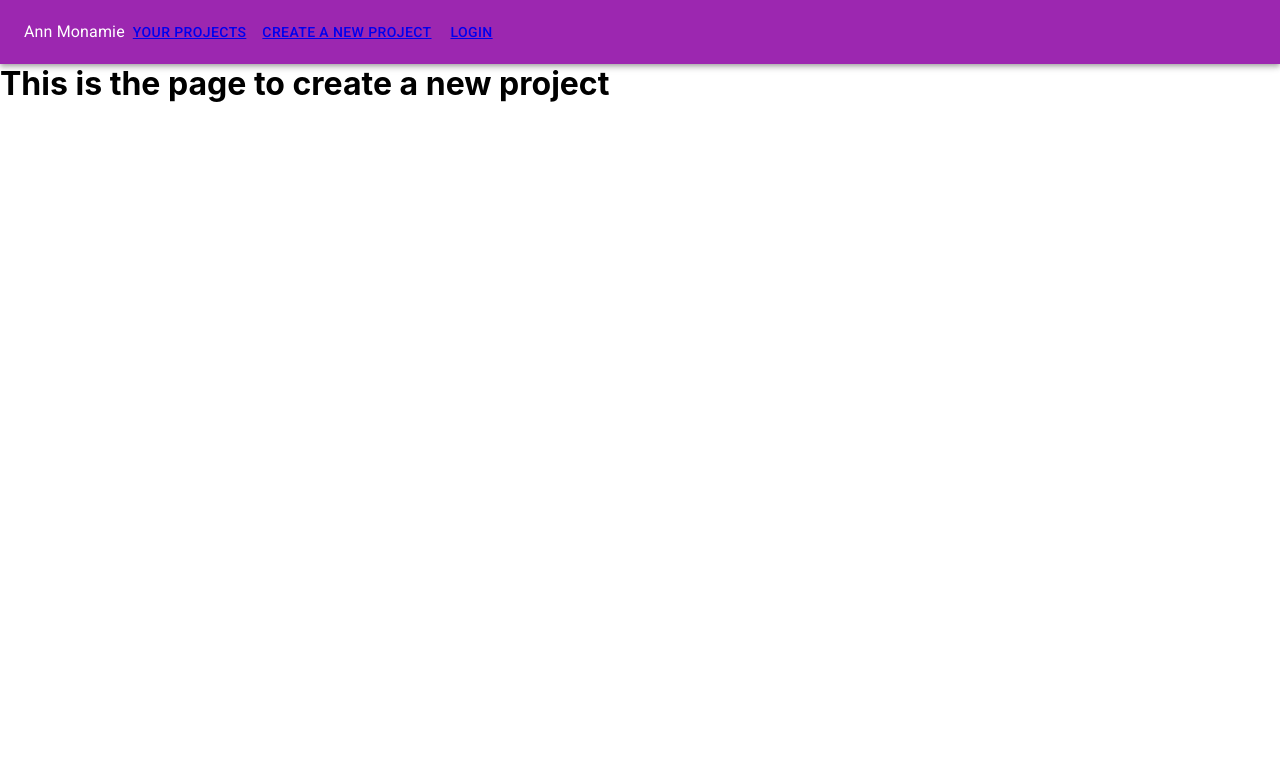
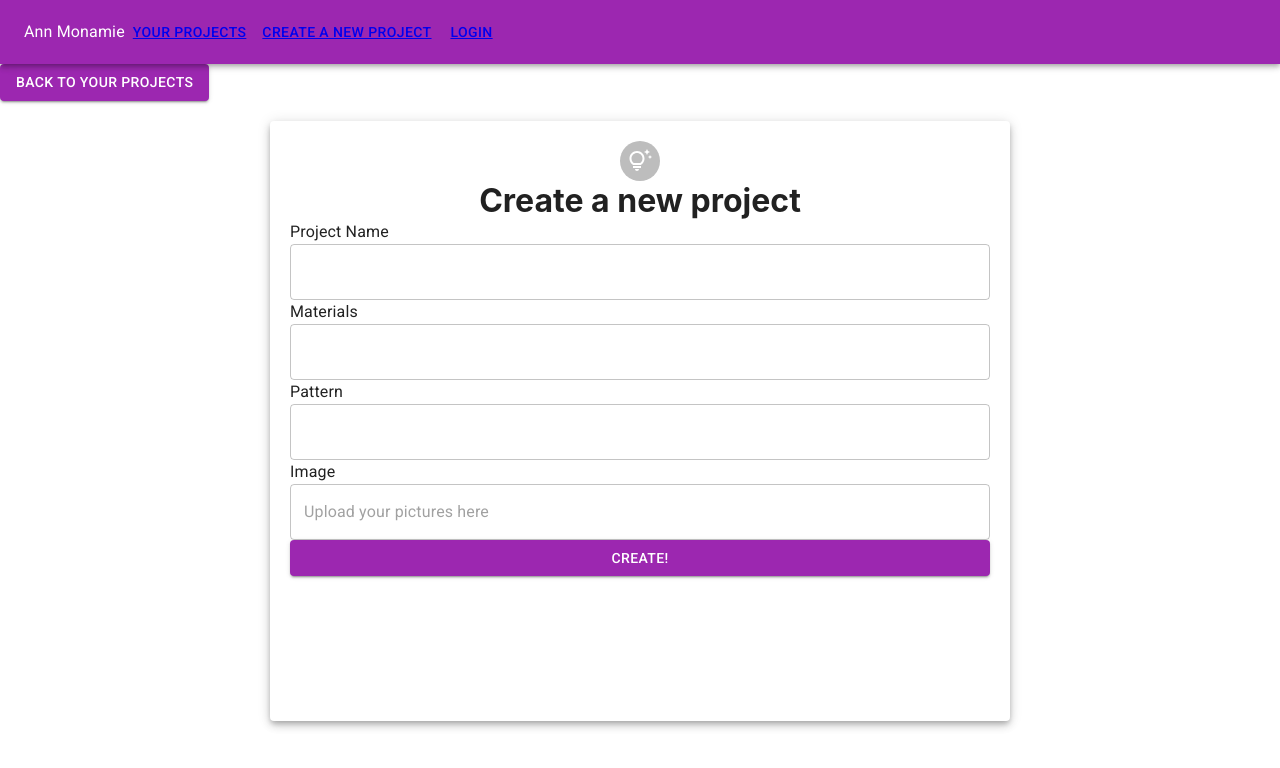
Before and after one commit to ananishimoto/ann-monamie-client, a React (Create React App) app: page /project/new in a window 1280 px wide. Shown: the top 768 px of the page. Built offline with nearby package versions, Linux system fonts and the light colour scheme.

Commit message:
Added create a new project page form

```diff
--- a/src/pages/CreateProject/index.jsx
+++ b/src/pages/CreateProject/index.jsx
@@ -1,11 +1,51 @@
 import React from "react";
 import NavBar from "../../components/NavBar";
+import { Grid, Paper, Avatar, Typography } from "@mui/material";
+import TipsAndUpdatesOutlinedIcon from "@mui/icons-material/TipsAndUpdatesOutlined";
+import { TextField } from "@mui/material";
+import { Button } from "@mui/material";
+import { NavLink } from "react-router-dom";
 
 export default function CreateProject() {
+  const newProjectBackgroundStyle = {
+    padding: 20,
+    height: "70vh",
+    width: 700,
+    margin: "20px auto",
+  };
+
   return (
-    <div>
+    <Grid>
       <NavBar />
-      <h1>This is the page to create a new project</h1>
-    </div>
+      <NavLink to="/projects">
+        <Button color="secondary" variant="contained">
+          Back to your projects
+        </Button>
+      </NavLink>
+      <Paper elevation={5} style={newProjectBackgroundStyle}>
+        <Grid align="center">
+          <Avatar>
+            <TipsAndUpdatesOutlinedIcon />
+          </Avatar>
+          <h1>Create a new project</h1>
+        </Grid>
+        <Typography>Project Name</Typography>
+        <TextField id="nameInput" variant="outlined" fullWidth required />
+        <Typography>Materials</Typography>
+        <TextField id="materialsInput" variant="outlined" fullWidth required />
+        <Typography>Pattern</Typography>
+        <TextField id="patternInput" variant="outlined" fullWidth required />
+        <Typography>Image</Typography>
+        <TextField
+          id="imageInput"
+          placeholder="Upload your pictures here"
+          variant="outlined"
+          fullWidth
+        />
+        <Button type="submit" color="secondary" variant="contained" fullWidth>
+          Create!
+        </Button>
+      </Paper>
+    </Grid>
   );
 }
--- a/src/pages/HomePage/index.jsx
+++ b/src/pages/HomePage/index.jsx
@@ -1,13 +1,18 @@
 import React from "react";
 import NavBar from "../../components/NavBar";
+import { Grid } from "@mui/material";
 
 export default function HomePage() {
+  const generalStyle = { align: "center", margin: 20, padding: 20 };
+
   return (
-    <div>
+    <Grid>
       <NavBar />
-      <h2>The app to keep all your projects organized</h2>
-      <p>This is only the main page. Need to log in to have more info</p>
-      <h2>Maybe I can put an about us sector right below</h2>
-    </div>
+      <Grid style={generalStyle}>
+        <h2>The app to keep all your projects organized</h2>
+        <p>This is only the main page. Need to log in to have more info</p>
+        <h2>Maybe I can put an about us sector right below</h2>
+      </Grid>
+    </Grid>
   );
 }
--- a/src/pages/Login/index.jsx
+++ b/src/pages/Login/index.jsx
@@ -22,7 +22,9 @@ export default function LoginPage() {
           <Avatar>
             <LoginSharpIcon />
           </Avatar>
-          <h1>Log in</h1>
+          <h1>Login</h1>
+          <Typography>Don't have an account?</Typography>
+          <NavLink to="/user/new">Sign up</NavLink>
         </Grid>
         <TextField
           id="emailInput"
@@ -42,8 +44,6 @@ export default function LoginPage() {
         <Button type="submit" color="secondary" variant="contained" fullWidth>
           Log In
         </Button>
-        <Typography>Don't have an account?</Typography>
-        <NavLink to="/user/new">Sign up</NavLink>
       </Paper>
     </Grid>
   );
--- a/src/pages/SignUpPage/index.jsx
+++ b/src/pages/SignUpPage/index.jsx
@@ -7,7 +7,7 @@ import { Button } from "@mui/material";
 import { NavLink } from "react-router-dom";
 
 export default function SignUp() {
-  const loginBackgroundStyle = {
+  const signUpBackgroundStyle = {
     padding: 20,
     height: "70vh",
     width: 400,
@@ -17,13 +17,22 @@ export default function SignUp() {
   return (
     <Grid>
       <NavBar />
-      <Paper elevation={5} style={loginBackgroundStyle}>
+      <Paper elevation={5} style={signUpBackgroundStyle}>
         <Grid align="center">
           <Avatar>
             <AddCircleOutlineSharpIcon />
           </Avatar>
           <h1>Create new account</h1>
+          <Typography>Already registered?</Typography>
+          <NavLink to="/user/login">Login</NavLink>
         </Grid>
+        <TextField
+          id="nameInput"
+          label="Name"
+          variant="standard"
+          fullWidth
+          required
+        />
         <TextField
           id="emailInput"
           label="E-mail"
@@ -40,10 +49,8 @@ export default function SignUp() {
           required
         />
         <Button type="submit" color="secondary" variant="contained" fullWidth>
-          Create new account
+          Sign Up
         </Button>
-        <Typography>Already have an account?</Typography>
-        <NavLink to="/user/login">Log in</NavLink>
       </Paper>
     </Grid>
   );
```
